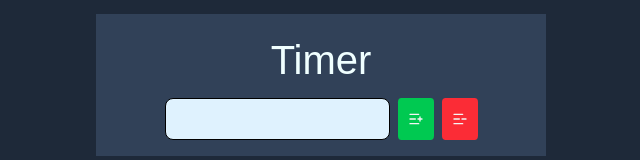
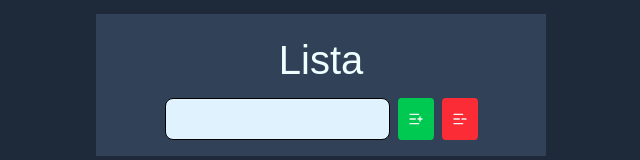
Before and after one commit to IgorCristhofer/medidor, a React (Vite) app: page / in a window 1280 px wide. Shown: the top 160 px of the page, without its empty margins (319-959 px from the left). Built offline with nearby package versions, Linux system fonts and the light colour scheme.

Commit message:
alt-titulo

```diff
--- a/src/App.jsx
+++ b/src/App.jsx
@@ -20,7 +20,7 @@ function App() {
 
   return (
     <main className="p-4 space-y-2 bg-slate-700 mt-3.5">
-      <h1>Timer</h1>
+      <h1>Lista</h1>
 
       {list.map((item, index) => (
         <section key={item.id} className="flex gap-2 justify-center">
```
